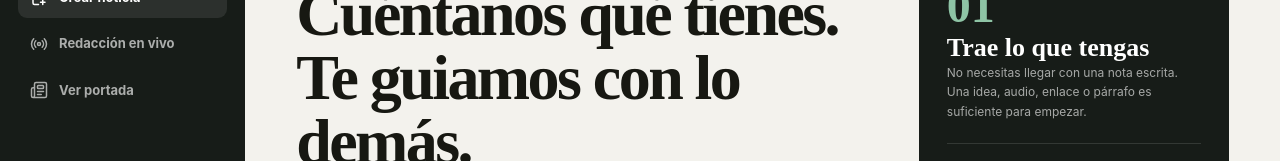
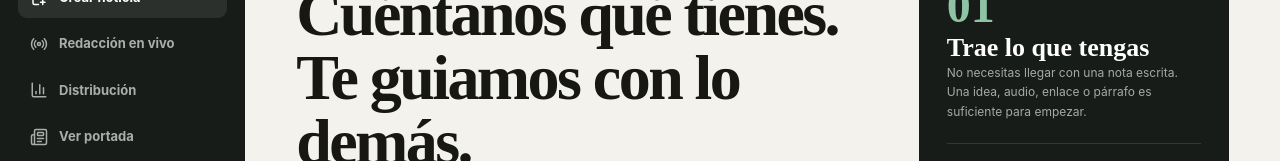
Before and after one commit to sebhesp/factomedia-group, a Next.js app: page /desk/noticias/nueva in a window 1280 px wide. Shown: the part 167-328 px from the top of the page. Built offline with nearby package versions, Linux system fonts and the light colour scheme.

Commit message:
Add distribution center navigation

```diff
--- a/src/components/app-shell.tsx
+++ b/src/components/app-shell.tsx
@@ -2,7 +2,7 @@
 
 import Link from "next/link";
 import { usePathname } from "next/navigation";
-import { Bell, CircleGauge, FilePlus2, Newspaper, Radio, UserRound } from "lucide-react";
+import { BarChart3, Bell, CircleGauge, FilePlus2, Newspaper, Radio, UserRound } from "lucide-react";
 import { cn } from "@/lib/utils";
 import { roleLabels, useDemoRole, type DemoRole } from "@/lib/demo-role";
 
@@ -10,6 +10,7 @@ const links = [
   { href: "/mi-dia", label: "Mi día", icon: CircleGauge },
   { href: "/desk/noticias/nueva", label: "Crear noticia", icon: FilePlus2 },
   { href: "/redaccion", label: "Redacción en vivo", icon: Radio },
+  { href: "/distribucion", label: "Distribución", icon: BarChart3 },
   { href: "/", label: "Ver portada", icon: Newspaper },
 ];
 
@@ -22,7 +23,7 @@ export function AppShell({ children }: { children: React.ReactNode }) {
         <Link href="/mi-dia" className="brand brand-desk"><span className="brand-mark">F</span><span>FactoDesk</span></Link>
         <nav className="side-nav">
           {links.map(({ href, label, icon: Icon }) => (
-            <Link key={href} href={href} className={cn("side-link", pathname === href && "active")}>
+            <Link key={href} href={href} className={cn("side-link", (pathname === href || (href !== "/" && pathname.startsWith(`${href}/`))) && "active")}>
               <Icon size={18} />{label}
             </Link>
           ))}
@@ -33,7 +34,7 @@ export function AppShell({ children }: { children: React.ReactNode }) {
         <header className="desk-header"><div><span className="mobile-brand">FactoDesk</span></div><button className="icon-button" aria-label="Notificaciones"><Bell size={19} /><span className="notification-dot" /></button></header>
         <main className="desk-content">{children}</main>
         <nav className="mobile-nav">
-          {links.slice(0, 3).map(({ href, label, icon: Icon }) => <Link key={href} href={href} className={cn(pathname === href && "active")}><Icon size={20} /><span>{label}</span></Link>)}
+          {links.slice(0, 4).map(({ href, label, icon: Icon }) => <Link key={href} href={href} className={cn((pathname === href || pathname.startsWith(`${href}/`)) && "active")}><Icon size={20} /><span>{label}</span></Link>)}
         </nav>
       </div>
     </div>
```
